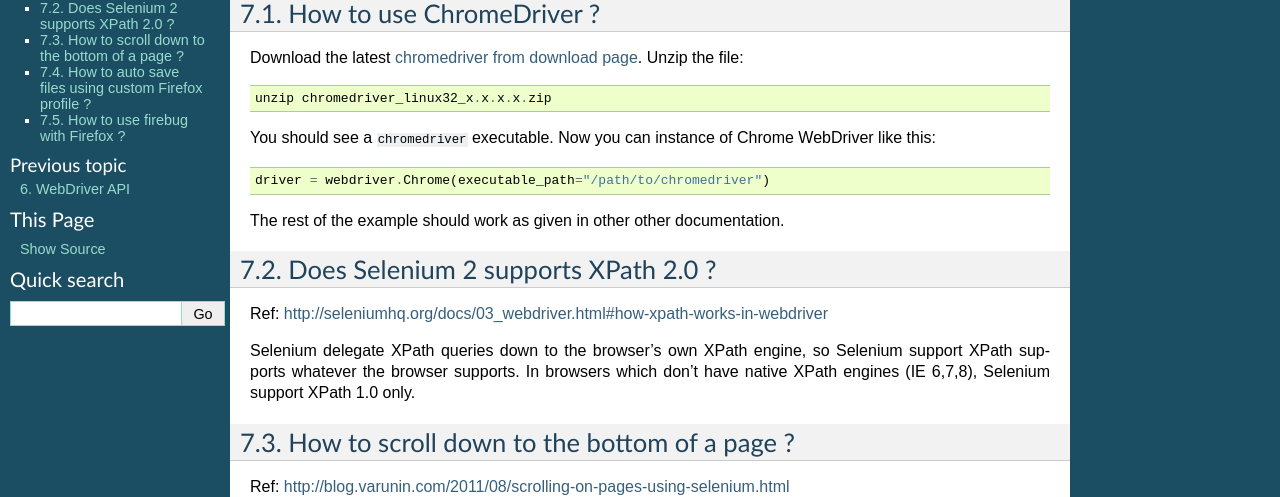
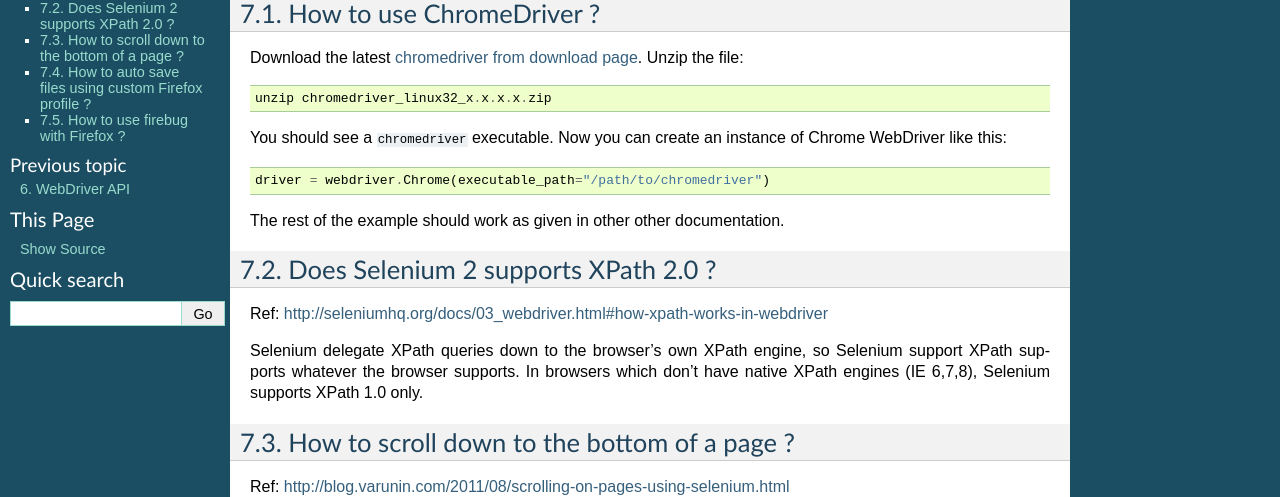
Before and after one commit to baijum/selenium-python, a Sphinx documentation site: the page built from source/faq.rst, in a window 1280 px wide. Shown: the part 138-635 px from the top of the page. Built offline with Sphinx 7.4.7, drawn with Linux system fonts in a browser that asks for light colours.

Commit message:
Update faq.rst
Completed a sentence and Fixed grammar.

```diff
--- a/source/faq.rst
+++ b/source/faq.rst
@@ -14,7 +14,7 @@
 
   unzip chromedriver_linux32_x.x.x.x.zip
 
-You should see a ``chromedriver`` executable.  Now you can instance of
+You should see a ``chromedriver`` executable.  Now you can create an instance of
 Chrome WebDriver like this::
 
   driver = webdriver.Chrome(executable_path="/path/to/chromedriver")
@@ -30,7 +30,7 @@
 Selenium delegate XPath queries down to the browser's own XPath
 engine, so Selenium support XPath supports whatever the browser
 supports.  In browsers which don't have native XPath engines (IE
-6,7,8), Selenium support XPath 1.0 only.
+6,7,8), Selenium supports XPath 1.0 only.
 
 
 How to scroll down to the bottom of a page ?
```
